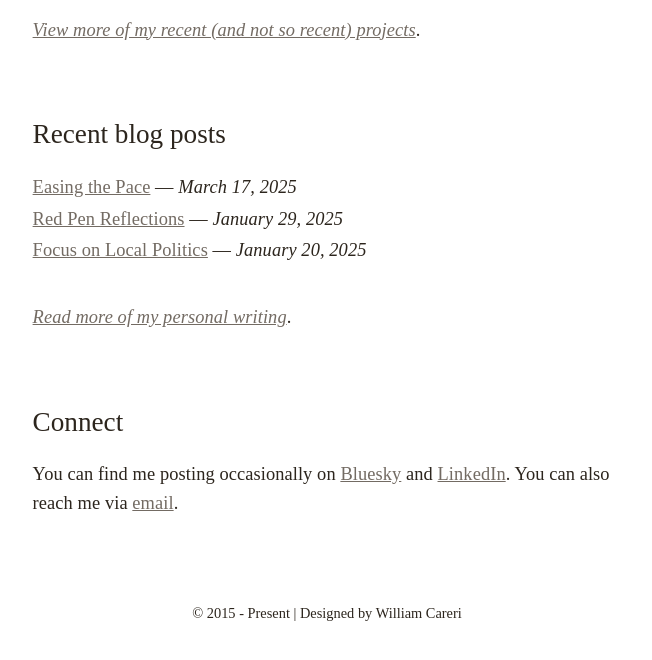
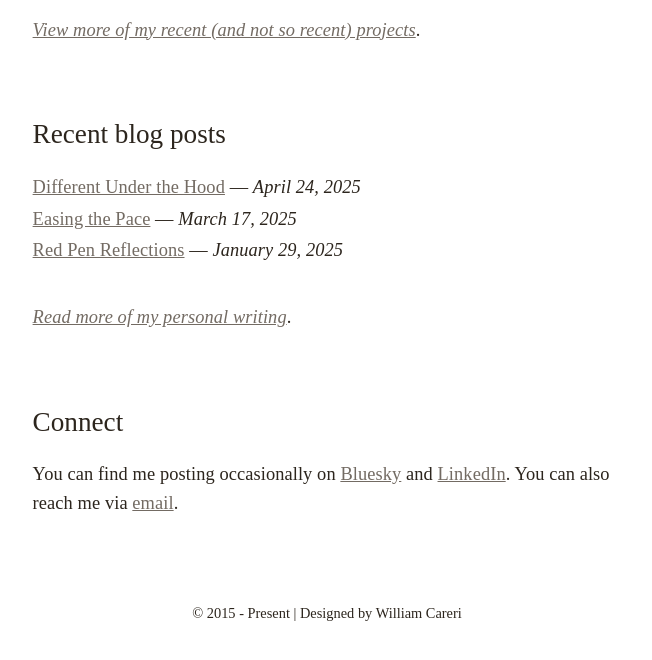
Before and after one commit to wcareri/website, a plain HTML site: page index.html in a window 1280 px wide. Shown: the part 1748-2408 px from the top of the page, without its empty margins (313-965 px from the left). Drawn offline with Linux system fonts and the light colour scheme.

Commit message:
Update index.html

```diff
--- a/index.html
+++ b/index.html
@@ -103,9 +103,9 @@
 
         <h2>Recent blog posts</h2>
         <br>
+	<h3><a href="different-under-the-hood.html">Different Under the Hood</a> — <i>April 24, 2025</i></h3>
         <h3><a href="blog/easing-the-pace.html">Easing the Pace</a> — <i>March 17, 2025</i></h3>
         <h3><a href="blog/red-pen-reflections.html">Red Pen Reflections</a> — <i>January 29, 2025</i></h3>
-        <h3><a href="blog/focus-on-local-politics.html">Focus on Local Politics</a> — <i>January 20, 2025</i></h3>
         <br>
         <p><a href="blog/index.html"><i>Read more of my personal writing</i></a>.</p>
 
```
